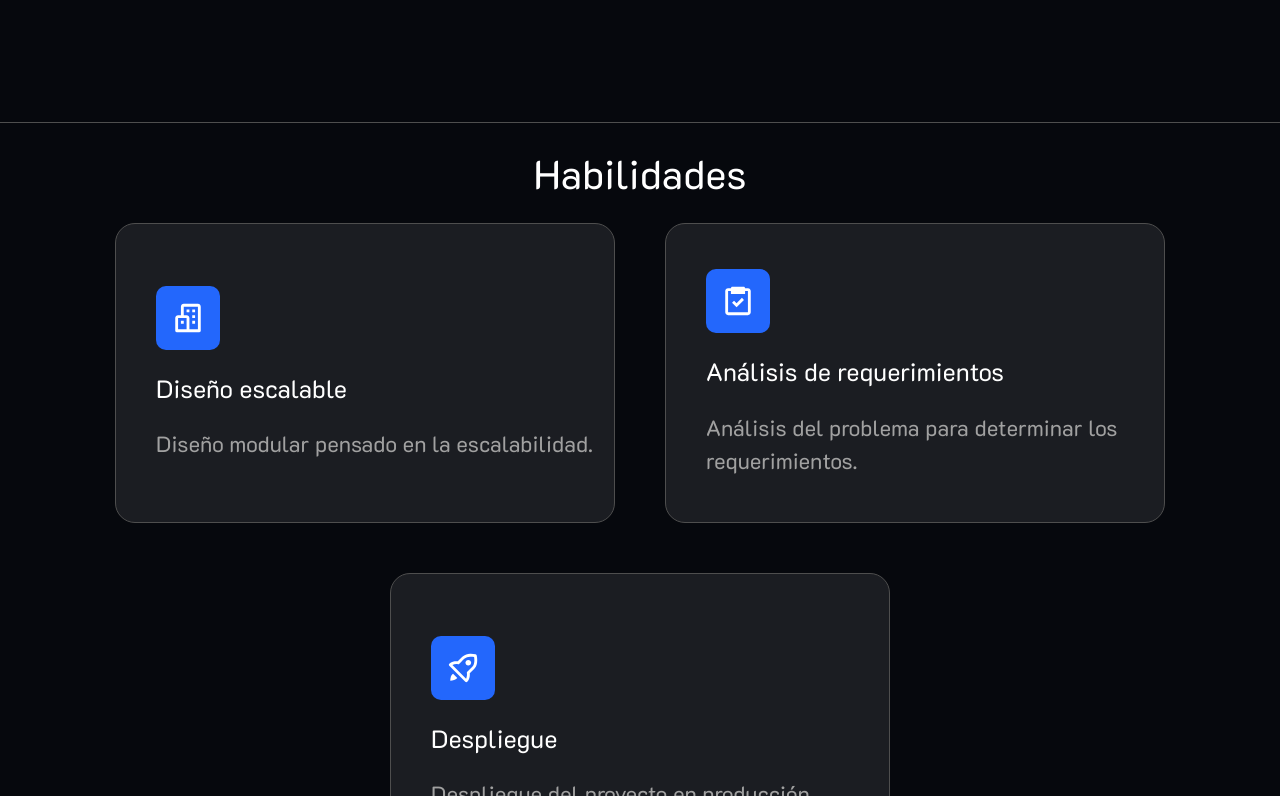
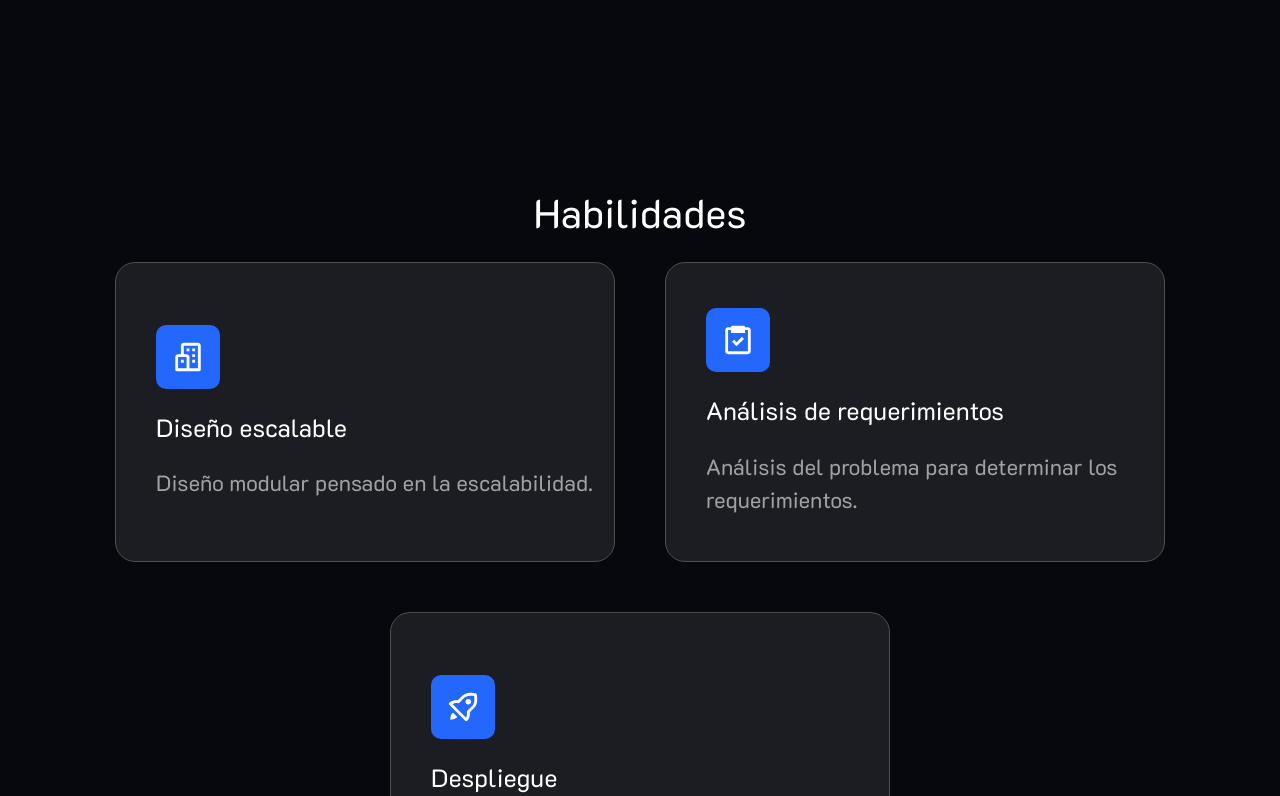
Before and after one commit to DavidAvila502/portfolio2, a React (Vite) app: page / in a window 1280 px wide. Shown: the part 1504-2300 px from the top of the page. Built offline with nearby package versions, Linux system fonts and the light colour scheme.

Commit message:
animations added to skills

```diff
--- a/src/sections/Skills.tsx
+++ b/src/sections/Skills.tsx
@@ -1,20 +1,25 @@
 import DownArrow from "../components/shared/DownArrow";
 import { skillsConstats } from "../config/constants/sskills_constants";
+import { motion } from "framer-motion";
+import { StaggerChild, StaggerVerticalUpAppears } from "../utils/variants";
 
 const Skills = () => {
    return (
-      <div
-         id="skills"
-         className="min-h-[90vh] border-t-[0.5px] border-strokeGray"
-      >
+      <div id="skills" className="min-h-[100vh] pt-[40px]">
          {/* Title */}
          <p className="text-white text-[40px] font-K2D text-center mt-[20px]">
             Habilidades
          </p>
 
-         <div className="mt-[20px] flex flex-row flex-wrap items-center justify-center gap-[50px] min-h-[60vh]">
+         <motion.div
+            variants={StaggerChild}
+            initial={"hide"}
+            whileInView={"show"}
+            className="mt-[20px] flex flex-row flex-wrap items-center justify-center gap-[50px] min-h-[60vh]"
+         >
             {skillsConstats.map((currentSkill, index) => (
-               <div
+               <motion.div
+                  variants={StaggerVerticalUpAppears}
                   key={index}
                   className="rounded-[20px] bg-baseGrayWithOpacity border-strokeGray border-[1px]
                   flex flex-col items-start justify-center w-[500px] h-[300px] pl-[40px] py-[50px]
@@ -33,12 +38,12 @@ const Skills = () => {
                   <p className="text-[#A1A1A1] text-[22px] font-K2D">
                      {currentSkill.description}
                   </p>
-               </div>
+               </motion.div>
             ))}
-         </div>
+         </motion.div>
 
          <div className="flex items-center justify-center">
-            <DownArrow navTo="#" />
+            <DownArrow navTo="#technologies" />
          </div>
       </div>
    );
```
